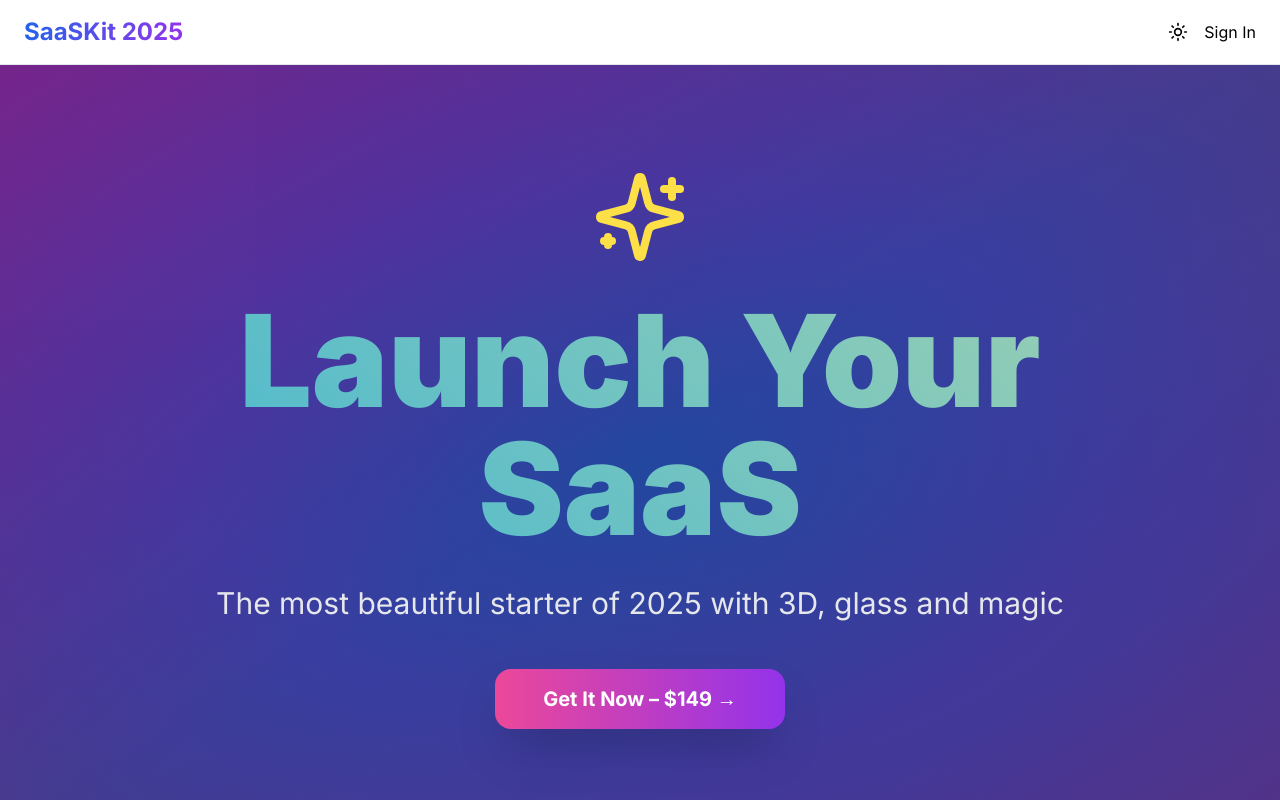
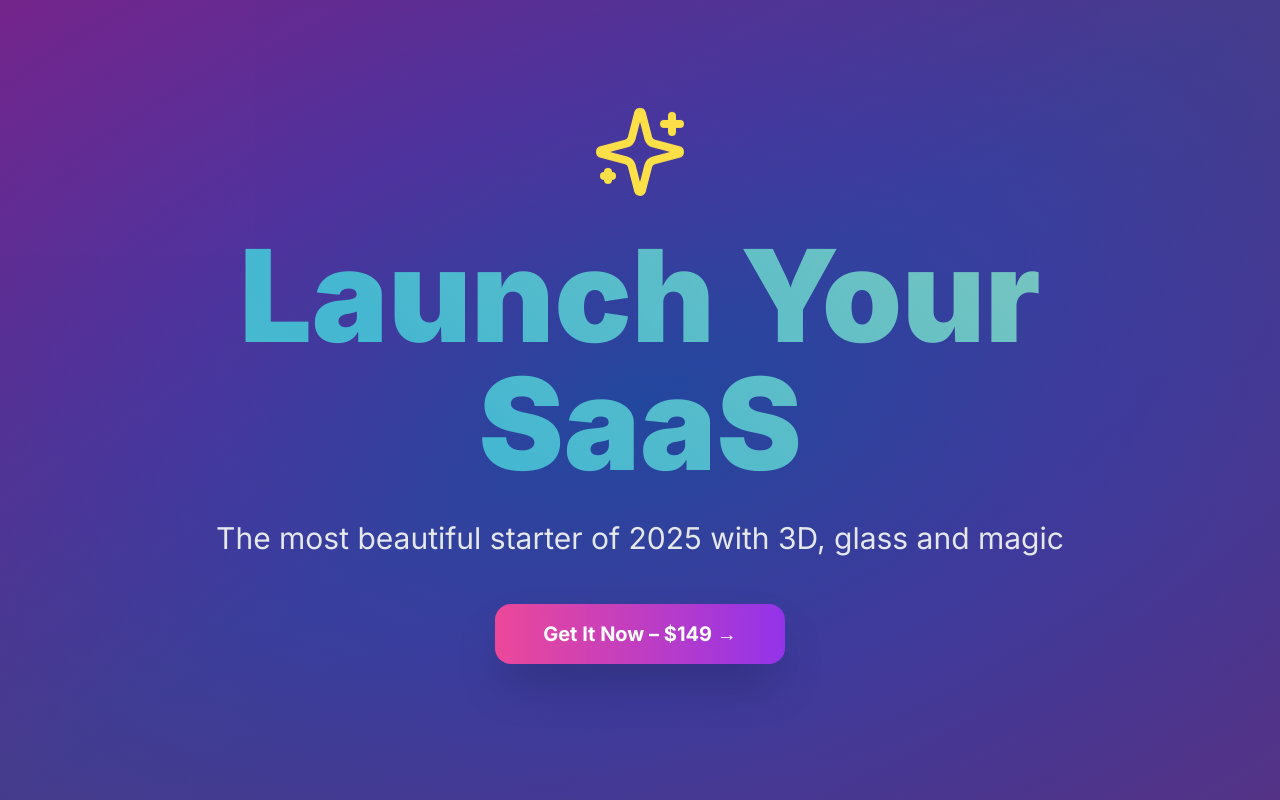
Before and after one commit to mickeyl11l/my-saas-2025, a Next.js app: page / in a window 1280 px wide. Shown: the top 800 px of the page. Built offline with nearby package versions, Linux system fonts and the light colour scheme.

Commit message:
Update layout.tsx

```diff
--- a/app/layout.tsx
+++ b/app/layout.tsx
@@ -2,12 +2,13 @@
 
 import './globals.css'
 import { Inter } from 'next/font/google'
-import { ThemeProvider } from '@/components/theme-provider'
-import Header from '@/components/header'
-import Footer from '@/components/footer'
+import { ThemeProvider } from 'next-themes'
 import { Toaster } from 'sonner'
 
-const inter = Inter({ subsets: ['latin'] })
+const inter = Inter({
+  subsets: ['latin'],
+  variable: '--font-inter',
+})
 
 export default function RootLayout({
   children,
@@ -15,12 +16,10 @@ export default function RootLayout({
   children: React.ReactNode
 }) {
   return (
-    <html lang="en" suppressHydrationWarning>
-      <body className={inter.className}>
-        <ThemeProvider attribute="class" defaultTheme="system" enableSystem>
-          <Header />
-          <main className="min-h-screen">{children}</main>
-          <Footer />
+    <html lang="ru" suppressHydrationWarning className={inter.variable}>
+      <body className="font-sans bg-black text-white min-h-screen">
+        <ThemeProvider attribute="class" defaultTheme="dark">
+          {children}
           <Toaster />
         </ThemeProvider>
       </body>
```
